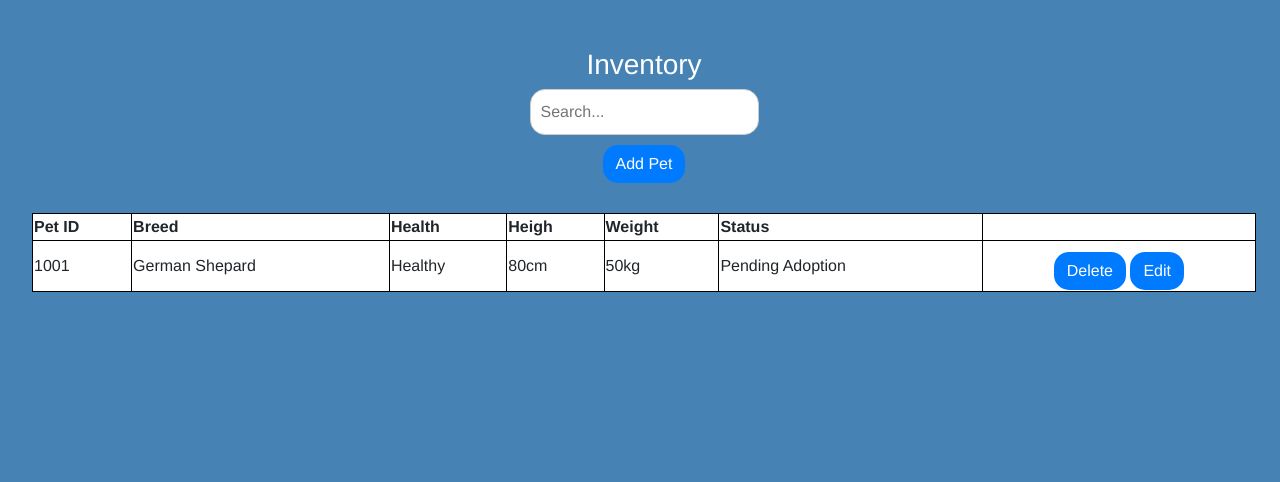
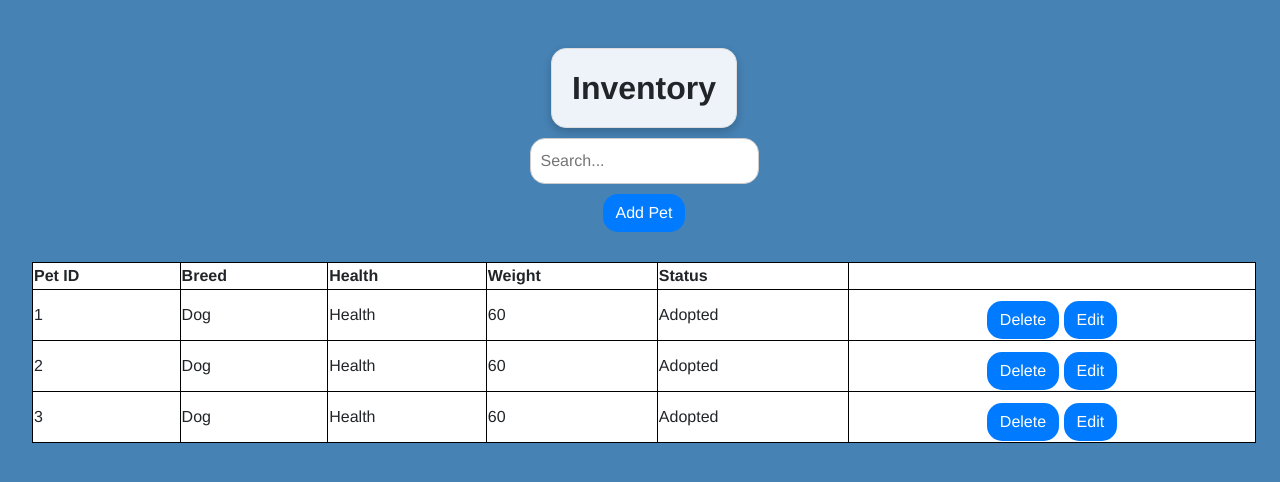
Before and after one commit to Stoffel5/WIL-SPCA-app, an ASP.NET Core app: page /AdminInventory in a window 1280 px wide. Shown: the top 482 px of the page. Run offline with ASP.NET Core 8, Linux system fonts and the light colour scheme; style sheets or scripts are compiled from the project's sources.

Commit message:
added changes

```diff
--- a/WIL-SPCS/Pages/AdminInventory.razor
+++ b/WIL-SPCS/Pages/AdminInventory.razor
@@ -12,27 +12,24 @@
             <h3 class="bold-text">Add Pet</h3>
             <div class="form-group">
                 <label for="breed" class="bold-text">Pet Breed</label>
-                <input id="breed" class="form-control rounded-input" />
+                <input id="breed" @bind="addBreed" class="form-control rounded-input" />
             </div>
 
             <div class="form-group">
                 <label for="health" class="bold-text">Pet Health</label>
-                <input id="health" class="form-control rounded-input" />
-            </div>
-            <div class="form-group">
-                <label for="height" class="bold-text">Pet Height</label>
-                <input id="height" class="form-control rounded-input" />
+                <input id="health" @bind="addHealth" class="form-control rounded-input" />
             </div>
             <div class="form-group">
                 <label for="weight" class="bold-text">Pet Weight</label>
-                <input id="weight" class="form-control rounded-input" />
+                <input id="weight" type="number" @bind="addWeight" class="form-control rounded-input" />
             </div>
             <div class="form-group">
                 <label for="status" class="bold-text">Pet Adpotion Status</label>
-                <input id="status" class="form-control rounded-input" />
+                <input id="status" @bind="addAdoption" class="form-control rounded-input" />
             </div>
 
-            <button type="submit" @onclick="AddPet" class="btn btn-primary rounded-button bold-text">Add</button>
+            <button type="submit" @onclick="AddPet" class="btn btn-primary rounded-button bold-text">Add</button><br />
+            <button type="submit" @onclick="Cancel" class="btn btn-primary rounded-button bold-text">Cancel</button>
         </div>
     </div>
 }
@@ -82,7 +79,7 @@
 {
     <div class="top">
         <div>
-            <center><h3 style="color: white;">Inventory</h3></center>
+            <center><h3 class="heading centered-text">Inventory</h3></center>
             <center><input type="text" placeholder="Search..." class="desktop-search-bar"></center>
             <center><button class="btn btnx btn-primary rounded-button bold-text" @onclick="AddPetForm">Add Pet</button></center>
         </div>
@@ -96,18 +93,18 @@
                 <th>Pet ID</th>
                 <th>Breed</th>
                 <th>Health</th>
-                <th>Heigh</th>
                 <th>Weight</th>
                 <th>Status</th>
                 <th></th>
             </tr>
+            @foreach(var pet in pets)
+            {
                 <tr>
-                <td>1001</td>
-                <td>German Shepard</td>
-                <td>Healthy</td>
-                <td>80cm</td>
-                <td>50kg</td>
-                <td>Pending Adoption</td>
+                    <td>@pet.petId</td>
+                    <td>@pet.breed</td>
+                    <td>@pet.health</td>
+                    <td>@pet.weight</td>
+                    <td>@pet.adoptionStatus</td>
                     <td>
                         <center>
                             <button class="btn btnx btn-primary rounded-button bold-text" @onclick="DeletePetForm">Delete</button>
@@ -115,6 +112,7 @@
                         </center>
                     </td>
                 </tr>
+            }
         </table>
     </div>
 }
@@ -123,6 +121,36 @@
     bool AddPetHtml = false;
     bool EditPetHtml = false;
     bool DeletePetHtml = false;
+    string addBreed = string.Empty;
+    string addHealth = string.Empty;
+    int addWeight = 0;
+    string addAdoption = string.Empty;
+    List<Pet> pets = new List<Pet>();
+
+    protected override void OnInitialized()
+    {
+        // Initial load of events based on the default date
+        LoadPets();
+    }
+
+    private void LoadPets()
+    {
+        // Load events based on the selected date (placeholder logic)
+        pets = GetPets();
+    }
+
+    private List<Pet> GetPets()
+    {
+        // Placeholder logic for event fetching
+        // Replace with actual data fetching from database or API
+        return new List<Pet>
+        {
+            new Pet { petId = 1, breed = "Dog", health = "Health", weight = 60, adoptionStatus = "Adopted" },
+            new Pet { petId = 2, breed = "Dog", health = "Health", weight = 60, adoptionStatus = "Adopted" },
+            new Pet { petId = 3, breed = "Dog", health = "Health", weight = 60, adoptionStatus = "Adopted" }
+        };
+    }
+
     private void AddPetForm(MouseEventArgs e)
     {
         AddPetHtml = true;
@@ -145,6 +173,17 @@
     }
     private void AddPet(MouseEventArgs e)
     {
+        Pet pet = new Pet();
+        pet.petId = 1;
+        pet.breed = addBreed;
+        pet.health = addHealth;
+        pet.weight = addWeight;
+        pet.adoptionStatus = addAdoption;
+        addBreed = string.Empty;
+        addHealth = string.Empty;
+        addWeight = 0;
+        addAdoption = string.Empty;
+        pets.Add(pet);
         AddPetHtml = false;
         StateHasChanged();
     }
@@ -157,6 +196,19 @@
     {
         DeletePetHtml = false;
         StateHasChanged();
+    }
+    private void Cancel(MouseEventArgs e)
+    {
+        AddPetHtml = false;
+        StateHasChanged();
+    }
+    public class Pet
+    {
+        public int petId { get; set; }
+        public string breed { get; set; }
+        public string health { get; set; }
+        public int weight { get; set; }
+        public string adoptionStatus { get; set; }
     }
 }
 
@@ -225,6 +277,17 @@
         line-height: 1.5;
     }
 
+    .heading {
+        width: fit-content;
+        background-color: rgba(255, 255, 255, 0.9);
+        padding: 20px;
+        border: 1px solid #ddd;
+        border-radius: 15px;
+        box-shadow: 0 4px 8px rgba(0, 0, 0, 0.2);
+        align-items: center;
+        margin-bottom: 10px;
+    }
+
     .btnx {
         width: fit-content;
         margin-top: 10px;
```
Also changed, not shown: WIL-SPCS/Pages/AdminMessages.razor (+5 -4 lines), WIL-SPCS/Pages/DesktopHomePage.razor (+18 -10 lines), WIL-SPCS/wwwroot/css/app.css (+8 -33 lines). Lines whose indentation alone changed are shown as unchanged.
